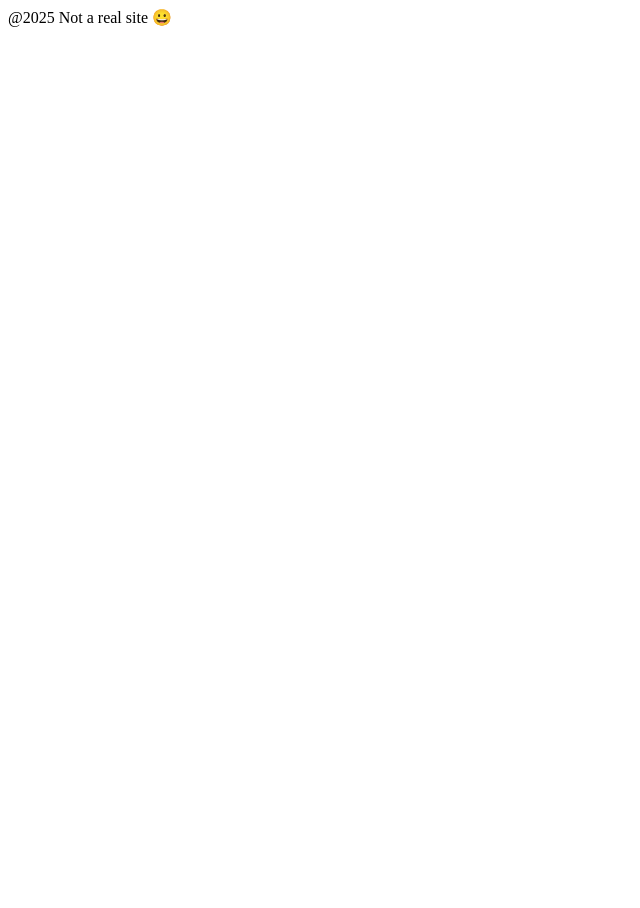
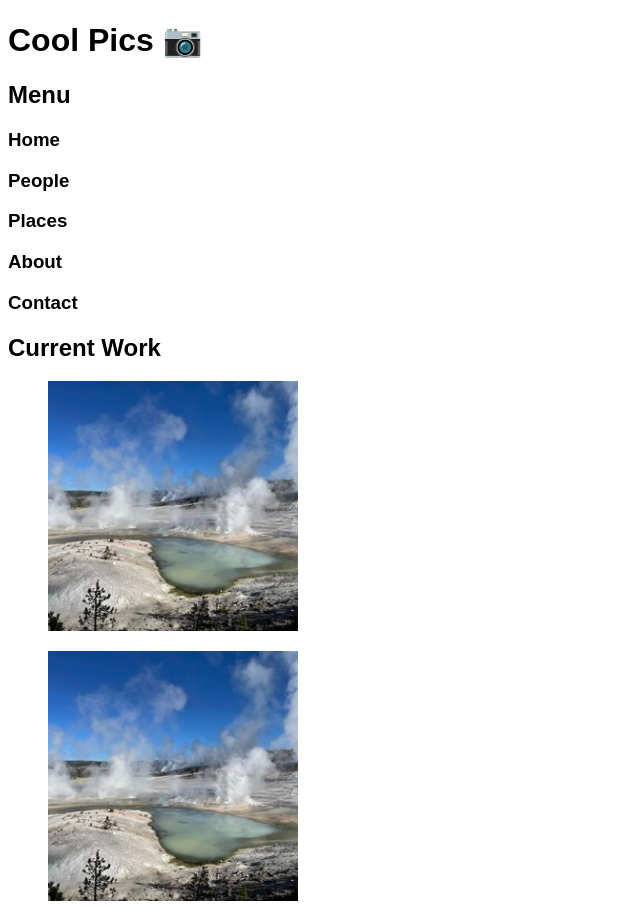
Before and after one commit to RealDJS/wdd131, a plain HTML site: page coolpics/index.html in a window 1280 px wide. Shown: the top 908 px of the page, without its empty margins (0-640 px from the left). Before the commit the page ends 800 px from the top, so only its background shows below. Drawn offline with Linux system fonts and the light colour scheme; a web font is replaced by a local one.

Commit message:
Fixed fonts

```diff
--- a/coolpics/coolpics.css
+++ b/coolpics/coolpics.css
@@ -0,0 +1,30 @@
+@import url("https://fonts.googleapis.com/css2?family=Mooli&display=swap");
+:root {
+   --primary-color: #52489c;
+   --secondary-color: #59c3c3;
+   --accent-color: #f45b69;
+   --text-dark: #333;
+   --text-light: #ebebeb;
+   --primary-font: Arial, Helvetica, sans-serif;
+   --secondary-font: "Mooli", sans-serif;
+}
+
+/* Body */
+body {
+   font-family: var(--primary-font);
+}
+
+/*header {
+
+}*/
+
+h1 {
+   font-family: var(--secondary-font);
+}
+
+img {
+   max-width: 100%;
+   height: 250px;
+   width: 250px;
+   object-fit: cover;
+}
--- a/coolpics/index.html
+++ b/coolpics/index.html
@@ -2,17 +2,60 @@
 <html lang="en">
    <head>
       <meta charset="UTF-8" />
-      <title>Cool Pictures</title>
       <meta name="viewport" content="width=device-width, initial-scale=1.0" />
       <meta name="description" content="coolpictures" />
       <title>Cool Pics</title>
       <meta name="author" content="Dennis Skoy" />
-      <link rel="stylesheet" href="coolpics.css" />
+      <link
+         href="https://fonts.googleapis.com/css2?family=Mooli&display=swap"
+         rel="stylesheet"
+      />
+      <link href="coolpics.css" rel="stylesheet" />
+
       <script src="coolpics.js" defer></script>
    </head>
    <body>
-      <header></header>
-      <main></main>
+      <header>
+         <h1>Cool Pics 📷</h1>
+         <h2>Menu</h2>
+         <h3>Home</h3>
+         <h3>People</h3>
+         <h3>Places</h3>
+         <h3>About</h3>
+         <h3>Contact</h3>
+      </header>
+      <main>
+         <h2>Current Work</h2>
+         <section class="gallery">
+            <figure>
+               <img src="norris-sm.jpeg" alt="picture" />
+            </figure>
+            <figure>
+               <img src="norris-sm.jpeg" alt="picture" />
+            </figure>
+            <figure>
+               <img src="norris-sm.jpeg" alt="picture" />
+            </figure>
+            <figure>
+               <img src="norris-sm.jpeg" alt="picture" />
+            </figure>
+            <figure>
+               <img src="norris-sm.jpeg" alt="picture" />
+            </figure>
+            <figure>
+               <img src="norris-sm.jpeg" alt="picture" />
+            </figure>
+            <figure>
+               <img src="norris-sm.jpeg" alt="picture" />
+            </figure>
+            <figure>
+               <img src="norris-sm.jpeg" alt="picture" />
+            </figure>
+            <figure>
+               <img src="norris-sm.jpeg" alt="picture" />
+            </figure>
+         </section>
+      </main>
       <footer>@2025 Not a real site 😀</footer>
    </body>
 </html>
```
